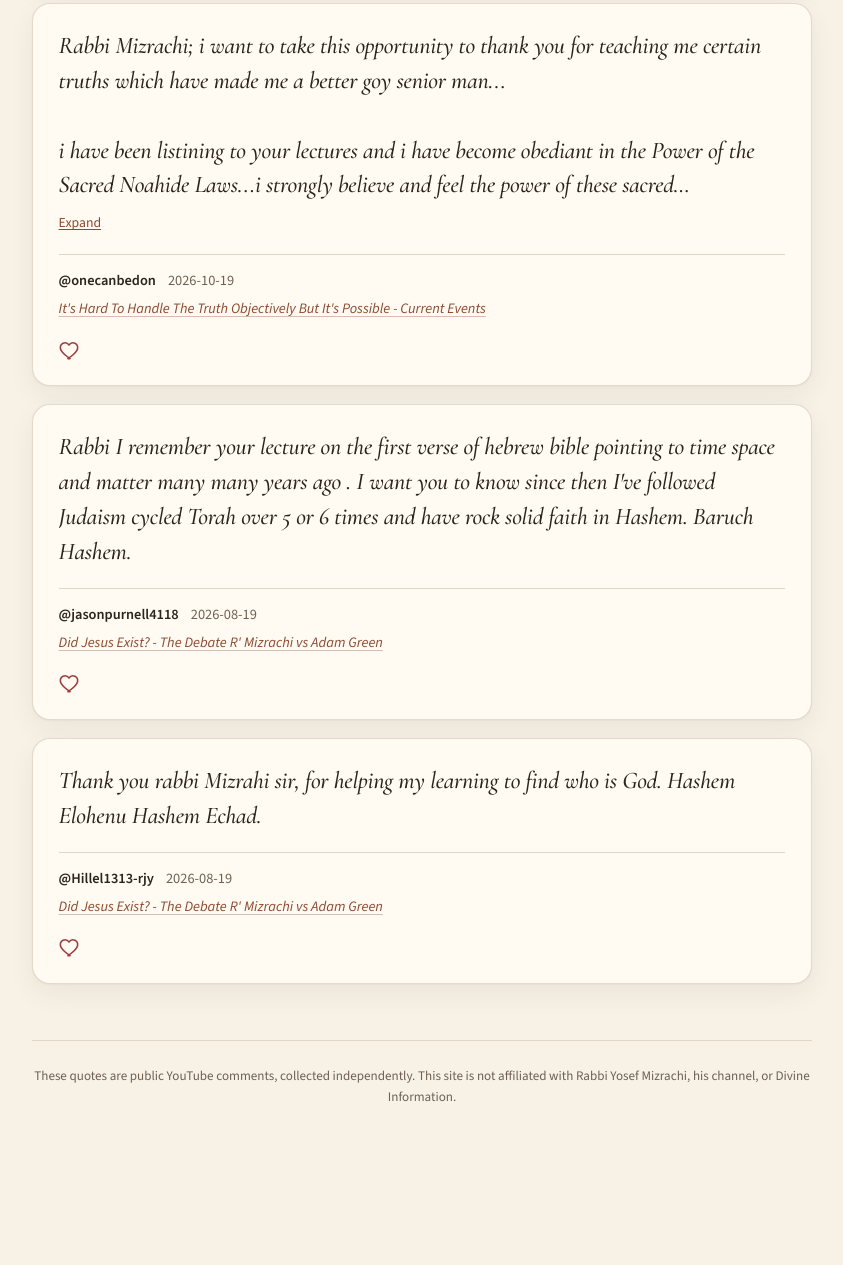
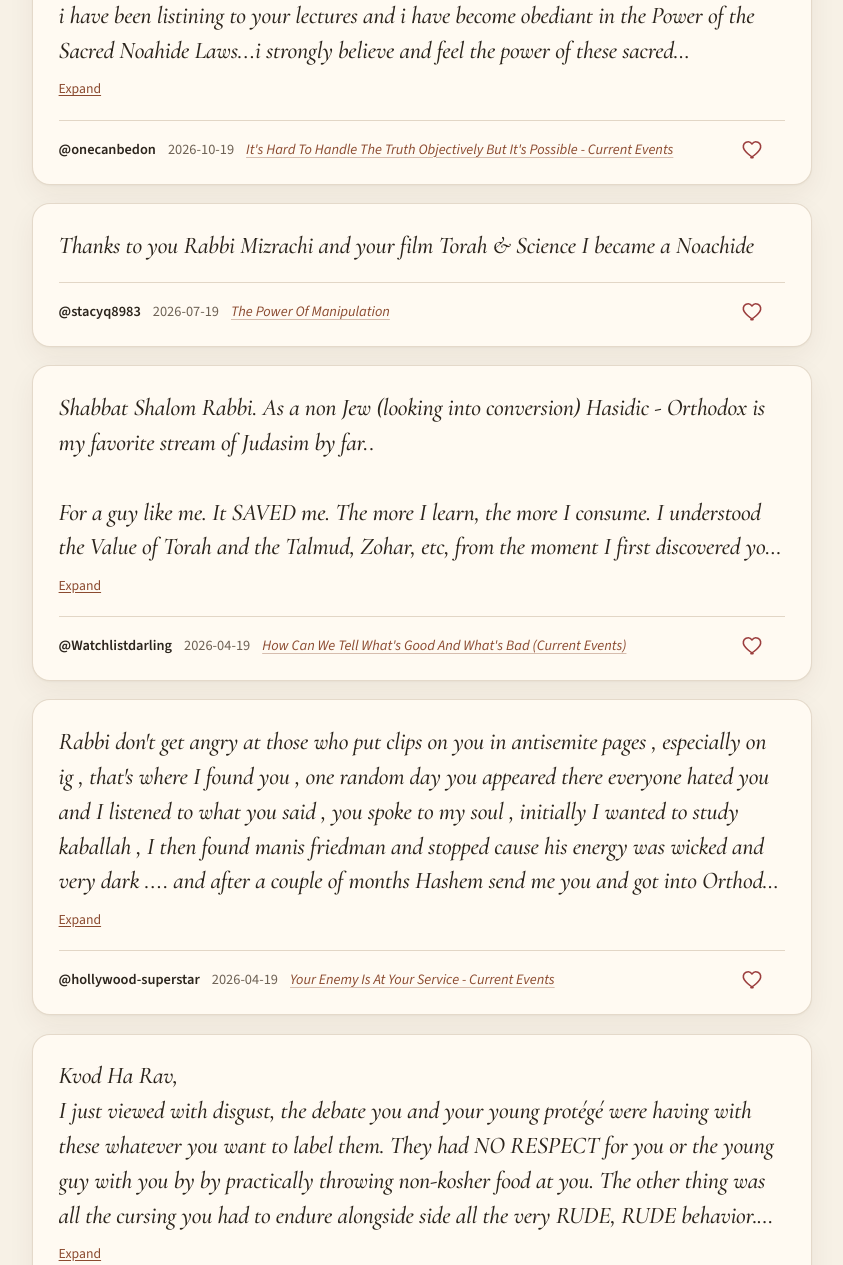
Before and after one commit to genoism/mizrachi-stories, a plain HTML site: page index.html in a window 1280 px wide. Shown: the part 1024-2289 px from the top of the page, without its empty margins (218-1061 px from the left). Before the commit the page ends 2212 px from the top, so only its background shows below. Drawn offline with nearby package versions, Linux system fonts and the light colour scheme; no server answers.

Commit message:
Add four batch-2 stories and put card footer meta on one row
Keep author, date, video title, and the like button on a single
horizontal row, with the title ellipsizing and the like at the far
right. Stack at 640px and 400px, and leave the divider above.

```diff
--- a/index.html
+++ b/index.html
@@ -173,17 +173,31 @@
     .expand-btn { margin-top: 0.65rem; }
     .meta {
       display: flex;
-      flex-wrap: wrap;
+      flex-wrap: nowrap;
+      align-items: center;
       gap: 0.35rem 0.75rem;
       margin-top: 1.15rem;
       padding-top: 0.95rem;
       border-top: 1px solid var(--rule);
       color: var(--muted);
       font-size: 0.9rem;
+      min-width: 0;
+    }
+    .meta .who {
+      display: inline-flex;
+      flex-wrap: nowrap;
+      align-items: baseline;
+      gap: 0.35rem 0.75rem;
+      flex: 0 1 auto;
+      min-width: 0;
     }
     .meta .author { color: var(--ink); font-weight: 600; }
     .meta a.video {
-      flex-basis: 100%;
+      flex: 1 1 auto;
+      min-width: 0;
+      overflow: hidden;
+      text-overflow: ellipsis;
+      white-space: nowrap;
       font-style: italic;
       color: var(--accent);
       text-decoration: underline;
@@ -194,18 +208,9 @@
     .meta a.video:hover {
       text-decoration-color: var(--accent);
     }
-    .meta a.video:hover::after {
-      content: " ↗";
-      font-style: normal;
-      font-size: 0.85em;
-    }
-    .actions {
-      display: flex;
-      flex-wrap: wrap;
-      align-items: center;
-      justify-content: space-between;
-      gap: 0.75rem 1.25rem;
-      margin-top: 1.05rem;
+    .meta .like-btn {
+      flex: 0 0 auto;
+      margin-left: auto;
     }
     .like-btn {
       appearance: none;
@@ -250,6 +255,31 @@
       font-size: 0.82rem;
       text-align: center;
       line-height: 1.65;
+    }
+    @media (max-width: 640px) {
+      .meta {
+        display: grid;
+        grid-template-columns: minmax(0, 1fr) auto;
+        grid-template-areas:
+          "who like"
+          "title like";
+        align-items: center;
+        column-gap: 0.75rem;
+        row-gap: 0.3rem;
+      }
+      .meta .who { grid-area: who; }
+      .meta a.video { grid-area: title; }
+      .meta .like-btn { grid-area: like; margin-left: 0; align-self: center; }
+    }
+    @media (max-width: 400px) {
+      .meta {
+        grid-template-columns: 1fr;
+        grid-template-areas:
+          "who"
+          "title"
+          "like";
+      }
+      .meta .like-btn { justify-self: start; }
     }
     @media (max-width: 560px) {
       .wrap { width: calc(100% - 28px); padding-top: 3rem; }
@@ -436,15 +466,19 @@
 
         const meta = document.createElement("div");
         meta.className = "meta";
+        const who = document.createElement("span");
+        who.className = "who";
         const author = document.createElement("span");
         author.className = "author";
         author.textContent = s.author || "";
-        meta.appendChild(author);
+        who.appendChild(author);
         if (s.date) {
           const date = document.createElement("span");
+          date.className = "date";
           date.textContent = s.date;
-          meta.appendChild(date);
+          who.appendChild(date);
         }
+        meta.appendChild(who);
         if (s.video_title) {
           const video = document.createElement("a");
           video.className = "video";
@@ -454,10 +488,6 @@
           video.textContent = s.video_title;
           meta.appendChild(video);
         }
-        article.appendChild(meta);
-
-        const actions = document.createElement("div");
-        actions.className = "actions";
 
         const likeBtn = document.createElement("button");
         likeBtn.type = "button";
@@ -468,9 +498,9 @@
         likeBtn.setAttribute("aria-label", liked ? "Liked" : "Like this story");
         if (liked) likeBtn.title = "You already liked this in this browser";
         const countSpan = likeBtn.querySelector(".like-count");
-        actions.appendChild(likeBtn);
+        meta.appendChild(likeBtn);
 
-        article.appendChild(actions);
+        article.appendChild(meta);
         cardsEl.appendChild(article);
 
         expand.addEventListener("click", () => {
--- a/stories.json
+++ b/stories.json
@@ -37,6 +37,54 @@
       "language": "en"
     },
     {
+      "category": "Left another religion",
+      "author": "@stacyq8983",
+      "text": "Thanks to you Rabbi Mizrachi and your film Torah & Science I became a Noachide",
+      "likes": 17,
+      "date": "2026-07-19",
+      "video_title": "The Power Of Manipulation",
+      "link": "https://www.youtube.com/watch?v=yenBy1kxTCQ&lc=UgwSI9bRX-IhDbt-Ef14AaABAg",
+      "original_text": "Thanks to you Rabbi Mizrachi and your film Torah & Science I became a Noachide",
+      "translated": false,
+      "language": "en"
+    },
+    {
+      "category": "Left another religion",
+      "author": "@Watchlistdarling",
+      "text": "Shabbat Shalom Rabbi. As a non Jew (looking into conversion) Hasidic - Orthodox is my favorite stream of Judasim by far.. \n\nFor a guy like me. It SAVED me. The more I learn, the more I consume. I understood the Value of Torah and the Talmud, Zohar, etc, from the moment I first discovered your Instagram reels Rabbi. They simply changed my life and from thereon, after my lifespan so far and on a spiritual journey as well. This is where I find my soul fitting in place. Even if I am not accepted into Ultra Orthodox Judasim, or maybe I may not make the cut. I will work my hardest because all that I am taught does not feel like a chore and it makes SENSE. Out of ANY religion I have studied, Judasim unfortunately has been my last \"mainstream\" religion to look into. But the GLORY of Israel, the Jews then and now is undeniable! \n\nGlory to Hashem.\n\nMy country is B L I N D Rabbi! \n\nOnce this new job and its first check settles, I will begin to donate",
+      "likes": 1,
+      "date": "2026-04-19",
+      "video_title": "How Can We Tell What's Good And What's Bad (Current Events)",
+      "link": "https://www.youtube.com/watch?v=yzWzMd8nFCE&lc=UgyrIMLBROONiGF7Yzp4AaABAg",
+      "original_text": "Shabbat Shalom Rabbi. As a non Jew (looking into conversion) Hasidic - Orthodox is my favorite stream of Judasim by far.. \n\nFor a guy like me. It SAVED me. The more I learn, the more I consume. I understood the Value of Torah and the Talmud, Zohar, etc, from the moment I first discovered your Instagram reels Rabbi. They simply changed my life and from thereon, after my lifespan so far and on a spiritual journey as well. This is where I find my soul fitting in place. Even if I am not accepted into Ultra Orthodox Judasim, or maybe I may not make the cut. I will work my hardest because all that I am taught does not feel like a chore and it makes SENSE. Out of ANY religion I have studied, Judasim unfortunately has been my last \"mainstream\" religion to look into. But the GLORY of Israel, the Jews then and now is undeniable! \n\nGlory to Hashem.\n\nMy country is B L I N D Rabbi! \n\nOnce this new job and its first check settles, I will begin to donate",
+      "translated": false,
+      "language": "en"
+    },
+    {
+      "category": "Left another religion",
+      "author": "@hollywood-superstar",
+      "text": "Rabbi don't get angry at those who put clips on you in antisemite pages , especially on ig , that's where I found you , one random day you appeared there everyone hated you and I listened to what you said , you spoke to my soul , initially I wanted to study kaballah , I then found manis friedman and stopped cause his energy was wicked and very dark .... and after a couple of months Hashem send me you and got into Orthodox Judaism 100000% !!! Thank you Hashem , can't wait to visit you in Monsey and officially convert !",
+      "likes": 29,
+      "date": "2026-04-19",
+      "video_title": "Your Enemy Is At Your Service - Current Events",
+      "link": "https://www.youtube.com/watch?v=h4QK8XSE0Co&lc=UgypDsfynWj5xIFNeoR4AaABAg",
+      "original_text": "Rabbi don't get angry at those who put clips on you in antisemite pages , especially on ig , that's where I found you , one random day you appeared there everyone hated you and I listened to what you said , you spoke to my soul , initially I wanted to study kaballah , I then found manis friedman and stopped cause his energy was wicked and very dark .... and after a couple of months Hashem send me you and got into Orthodox Judaism 100000% !!! Thank you Hashem , can't wait to visit you in Monsey and officially convert !",
+      "translated": false,
+      "language": "en"
+    },
+    {
+      "category": "Jew became religious",
+      "author": "@isaacabramovich3168",
+      "text": "Kvod Ha Rav,\nI just viewed with disgust, the debate you and your young protégé were having with these whatever you want to label them. They had NO RESPECT for you or the young guy with you by by practically throwing non-kosher food at you. The other thing was all the cursing you had to endure alongside side all the very RUDE, RUDE behavior. \n\nThat whole display of arrogant, nasty behavior was way below you. I was truly bothered by how you debased yourself by allowing them to even be in your presence and polluting your air.  \nThe goes for your partners, of course.  At least, in your debate with the Christian professor, he was respectful of you and the debate was interesting to watch. \n\nPlease Rav, I became Observant because of you and so I really think that so-called debate was horrible.  \nBe well.",
+      "likes": 2,
+      "date": "2026-07-19",
+      "video_title": "Enemies of All Souls and Their Ultimate End",
+      "link": "https://www.youtube.com/watch?v=P0rieFg3mK8&lc=Ugzpc8mRWlXyh2iGMPB4AaABAg",
+      "original_text": "Kvod Ha Rav,\nI just viewed with disgust, the debate you and your young protégé were having with these whatever you want to label them. They had NO RESPECT for you or the young guy with you by by practically throwing non-kosher food at you. The other thing was all the cursing you had to endure alongside side all the very RUDE, RUDE behavior. \n\nThat whole display of arrogant, nasty behavior was way below you. I was truly bothered by how you debased yourself by allowing them to even be in your presence and polluting your air.  \nThe goes for your partners, of course.  At least, in your debate with the Christian professor, he was respectful of you and the debate was interesting to watch. \n\nPlease Rav, I became Observant because of you and so I really think that so-called debate was horrible.  \nBe well.",
+      "translated": false,
+      "language": "en"
+    },
+    {
       "category": "Jew came to believe in God",
       "author": "@jasonpurnell4118",
       "text": "Rabbi I remember your lecture on  the first verse of hebrew bible pointing to time space and matter many many years ago . I want you to know since then I've followed Judaism cycled Torah over 5 or 6 times and have rock solid faith in Hashem.  Baruch Hashem.",
```
